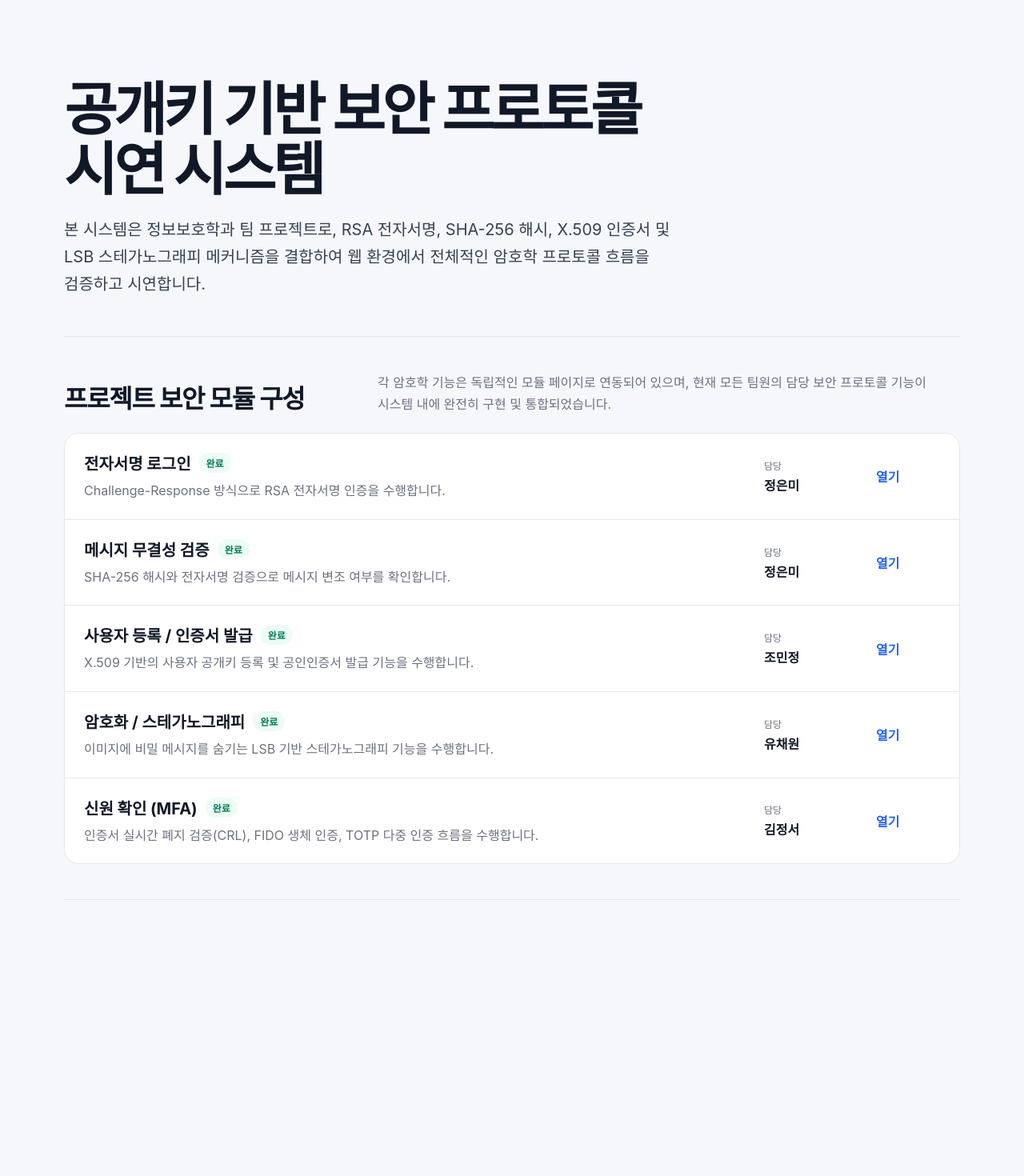
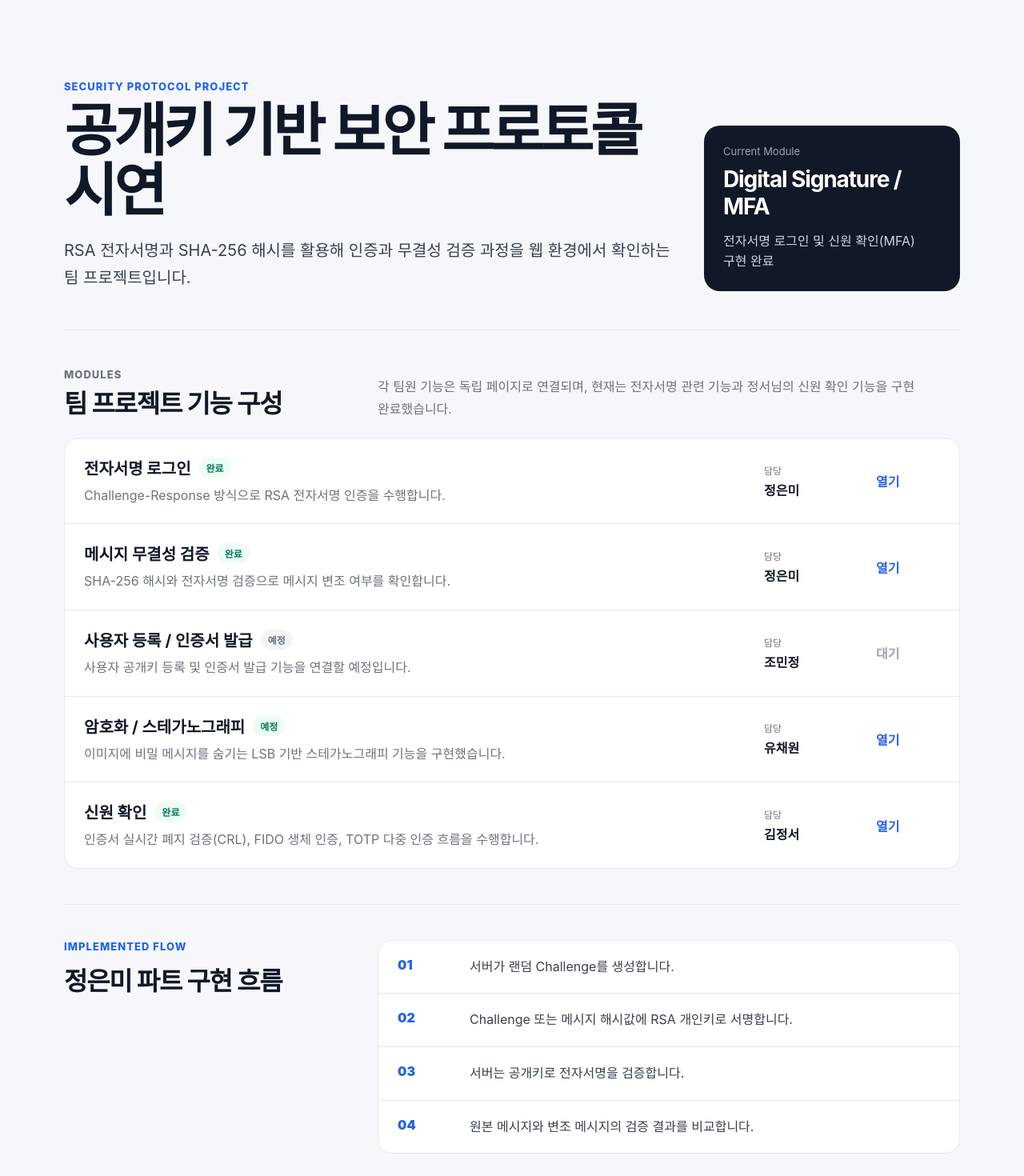
Before and after one commit to pmj2744/Security-Protocol, a Next.js app: page / in a window 1280 px wide. Shown: the part 20-1490 px from the top of the page at 80% size. Before the commit the page ends 1217 px from the top, so only its background shows below. Built offline with nearby package versions, Linux system fonts and the light colour scheme.

Commit message:
UI 수정
Updated module descriptions and statuses, and modified the main header and project overview text.

```diff
--- a/src/app/page.tsx
+++ b/src/app/page.tsx
@@ -1,99 +1,273 @@
 import Link from 'next/link';
 
+
+
 const modules = [
+
   {
+
     title: '전자서명 로그인',
+
     owner: '정은미',
+
     description: 'Challenge-Response 방식으로 RSA 전자서명 인증을 수행합니다.',
+
     href: '/signature-login',
+
     status: '완료',
+
     enabled: true,
+
   },
+
   {
+
     title: '메시지 무결성 검증',
+
     owner: '정은미',
-    description: 'SHA-256 해시와 전자서명 검증으로 메시지 변조 여부를 확인합니다.',
+
+    description:
+
+      'SHA-256 해시와 전자서명 검증으로 메시지 변조 여부를 확인합니다.',
+
     href: '/integrity-check',
+
     status: '완료',
+
     enabled: true,
+
   },
+
   {
+
     title: '사용자 등록 / 인증서 발급',
+
     owner: '조민정',
-    description: 'X.509 기반의 사용자 공개키 등록 및 공인인증서 발급 기능을 수행합니다.',
-    href: '/user-register', // 💡 민정님 주소 연결 완료!
-    status: '완료',
-    enabled: true, // 💡 열기 버튼 활성화!
+
+    description: '사용자 공개키 등록 및 인증서 발급 기능을 연결할 예정입니다.',
+
+    href: '#',
+
+    status: '예정',
+
+    enabled: false,
+
   },
+
   {
+
     title: '암호화 / 스테가노그래피',
+
     owner: '유채원',
-    description: '이미지에 비밀 메시지를 숨기는 LSB 기반 스테가노그래피 기능을 수행합니다.',
-    href: '/steganography', // 💡 채원님 주소 연결 완료!
-    status: '완료',
-    enabled: true, // 💡 열기 버튼 활성화!
+
+    description: '이미지에 비밀 메시지를 숨기는 LSB 기반 스테가노그래피 기능을 구현했습니다.',
+
+    href: '#',
+
+    status: '예정',
+
+    enabled: true,
+
   },
+
   {
-    title: '신원 확인 (MFA)',
+
+    title: '신원 확인',
+
     owner: '김정서',
-    description: '인증서 실시간 폐지 검증(CRL), FIDO 생체 인증, TOTP 다중 인증 흐름을 수행합니다.',
-    href: '/identity-check',
-    status: '완료',
-    enabled: true,
+
+    description:
+
+      '인증서 실시간 폐지 검증(CRL), FIDO 생체 인증, TOTP 다중 인증 흐름을 수행합니다.',
+
+    href: '/identity-check', // 💡 정서 전용 새 주소 연결!
+
+    status: '완료', // 💡 완료 상태로 수정!
+
+    enabled: true, // 💡 열기 활성화!
+
   },
+
 ];
 
+
+
 export default function Home() {
+
   return (
+
     <main className="site">
+
       <header className="site-header">
+
         <div>
-          <h1>공개키 기반 보안 프로토콜 시연 시스템</h1>
+
+          <p className="eyebrow">Security Protocol Project</p>
+
+          <h1>공개키 기반 보안 프로토콜 시연</h1>
+
           <p className="lead">
-            본 시스템은 정보보호학과 팀 프로젝트로, RSA 전자서명, SHA-256 해시, X.509 인증서 및 LSB 스테가노그래피 메커니즘을 결합하여 웹 환경에서 전체적인 암호학 프로토콜 흐름을 검증하고 시연합니다.
+
+            RSA 전자서명과 SHA-256 해시를 활용해 인증과 무결성 검증 과정을 웹
+
+            환경에서 확인하는 팀 프로젝트입니다.
+
           </p>
+
         </div>
+
+
+
+        <div className="header-panel">
+
+          <span>Current Module</span>
+
+          <strong>Digital Signature / MFA</strong>
+
+          <p>전자서명 로그인 및 신원 확인(MFA) 구현 완료</p>
+
+        </div>
+
       </header>
 
+
+
       <section className="section">
+
         <div className="section-head">
+
           <div>
-            <h2>프로젝트 보안 모듈 구성</h2>
+
+            <p className="eyebrow">Modules</p>
+
+            <h2>팀 프로젝트 기능 구성</h2>
+
           </div>
+
           <p>
-            각 암호학 기능은 독립적인 모듈 페이지로 연동되어 있으며, 현재 모든 팀원의 담당 보안 프로토콜 기능이 시스템 내에 완전히 구현 및 통합되었습니다.
+
+            각 팀원 기능은 독립 페이지로 연결되며, 현재는 전자서명 관련 기능과
+
+            정서님의 신원 확인 기능을 구현 완료했습니다.
+
           </p>
+
         </div>
 
+
+
         <div className="module-list">
+
           {modules.map((module) => (
+
             <article key={module.title} className="module-row">
+
               <div className="module-main">
+
                 <div className="module-title-line">
+
                   <h3>{module.title}</h3>
+
                   <span className={module.enabled ? 'tag done' : 'tag muted'}>
+
                     {module.status}
+
                   </span>
+
                 </div>
+
                 <p>{module.description}</p>
+
               </div>
 
+
+
               <div className="module-meta">
+
                 <span>담당</span>
+
                 <strong>{module.owner}</strong>
+
               </div>
 
+
+
               {module.enabled ? (
+
                 <Link className="text-link" href={module.href}>
+
                   열기
+
                 </Link>
+
               ) : (
+
                 <span className="text-link disabled">대기</span>
+
               )}
+
             </article>
+
           ))}
+
         </div>
+
       </section>
+
+
+
+      <section className="section split">
+
+        <div>
+
+          <p className="eyebrow">Implemented Flow</p>
+
+          <h2>정은미 파트 구현 흐름</h2>
+
+        </div>
+
+
+
+        <div className="flow-stack">
+
+          <div className="flow-line">
+
+            <span>01</span>
+
+            <p>서버가 랜덤 Challenge를 생성합니다.</p>
+
+          </div>
+
+          <div className="flow-line">
+
+            <span>02</span>
+
+            <p>Challenge 또는 메시지 해시값에 RSA 개인키로 서명합니다.</p>
+
+          </div>
+
+          <div className="flow-line">
+
+            <span>03</span>
+
+            <p>서버는 공개키로 전자서명을 검증합니다.</p>
+
+          </div>
+
+          <div className="flow-line">
+
+            <span>04</span>
+
+            <p>원본 메시지와 변조 메시지의 검증 결과를 비교합니다.</p>
+
+          </div>
+
+        </div>
+
+      </section>
+
     </main>
+
   );
+
 }
```
